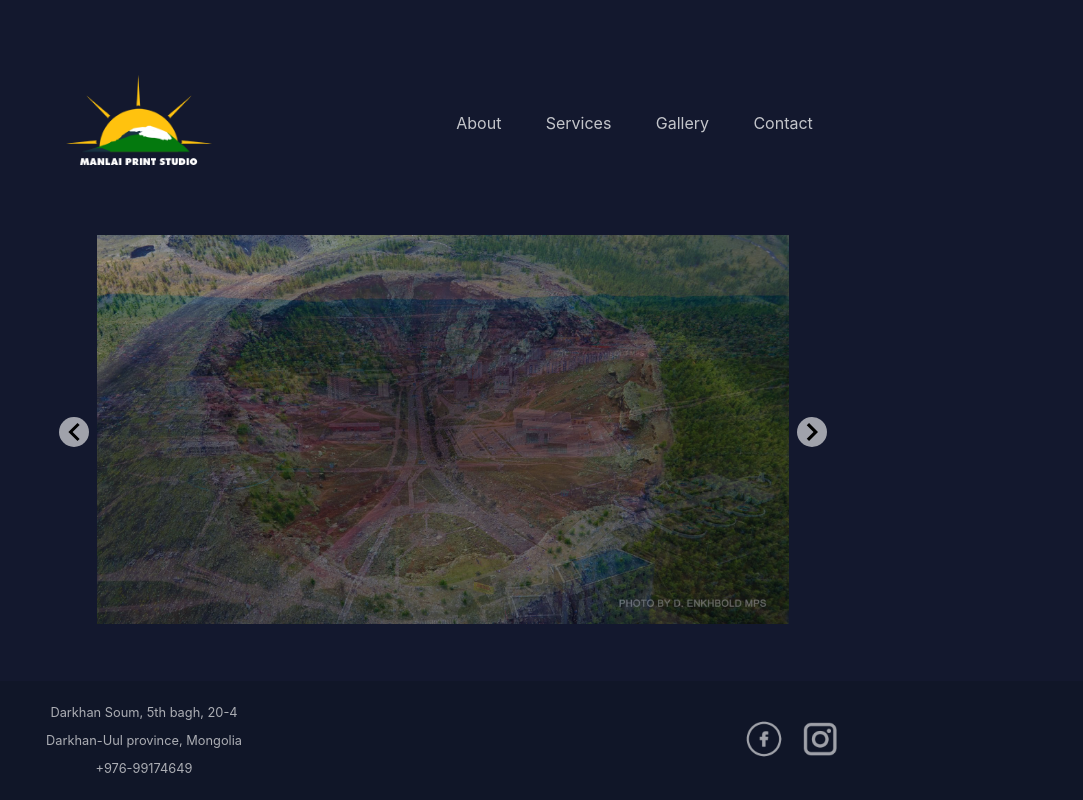
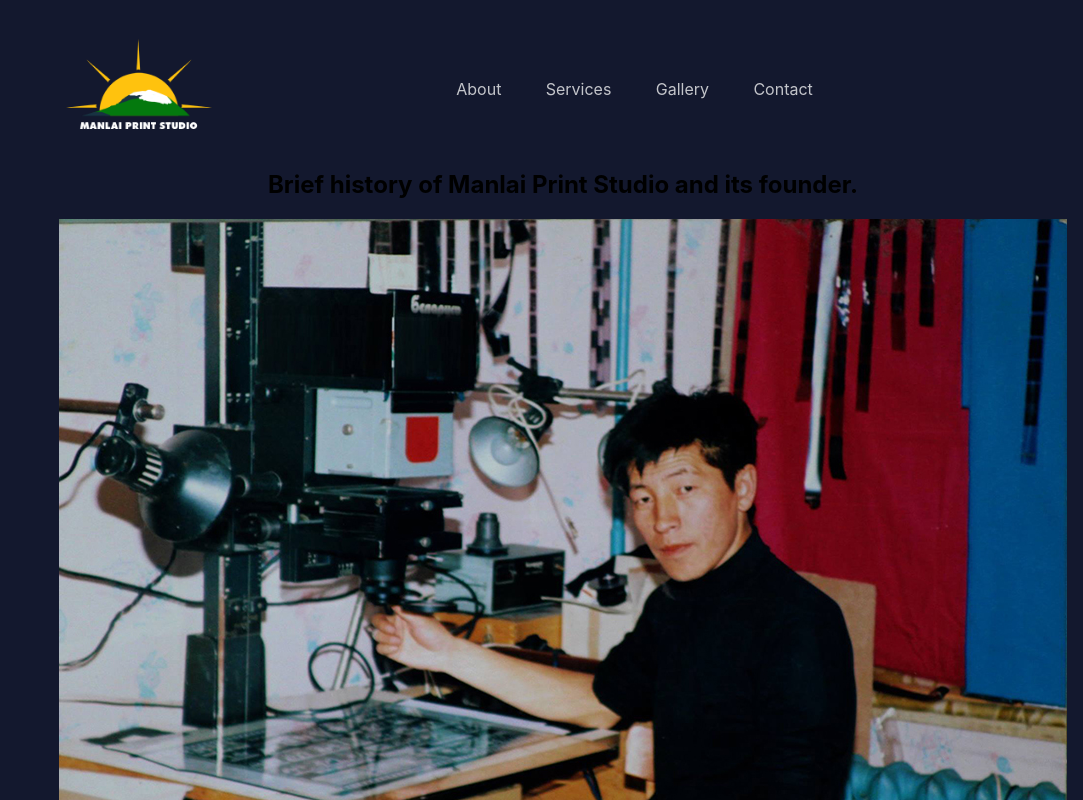
Before and after one commit to manduulya/manlai-print, a React (Create React App) app: page /about in a window 1280 px wide. Shown: the top 800 px of the page, without its empty margins (197-1280 px from the left). Built offline with nearby package versions, Linux system fonts and the light colour scheme.

Commit message:
Routings handled

```diff
--- /dev/null
+++ b/src/components/About/About.css
@@ -0,0 +1,3 @@
+.about-page {
+    min-height: 100vh;
+}
--- /dev/null
+++ b/src/components/About/About.js
@@ -0,0 +1,17 @@
+import React from 'react';
+import './About.css';
+import Hero from '../../assets/hero.jpg'
+
+export default function About() {
+    return (
+        <section className='about-page'>
+            <h2>Brief history of Manlai Print Studio and its founder.</h2>
+            <img src={Hero} alt='founder' />
+            <p>Lorem ipsum dolor sit amet, consectetur adipiscing elit. Cras scelerisque ante in eleifend cursus. Mauris faucibus urna mauris, vel tempor dolor viverra eget. Quisque at sodales lorem. Fusce finibus malesuada nibh, nec placerat lorem luctus in. Donec erat felis, efficitur non ligula vitae, rutrum mattis erat. Donec ullamcorper ornare nisi quis ullamcorper. Donec pretium id nunc et congue. Maecenas suscipit varius diam, ut tincidunt odio pretium nec. Cras at tincidunt risus. Quisque auctor enim nisi, at tempor sem tincidunt id. Praesent egestas, nunc ac finibus interdum, odio leo lobortis lectus, id interdum sapien massa vel lacus.
+
+                Donec vel nulla at purus lacinia consectetur eu dignissim tortor. Vestibulum ut lectus in nisl tempus dapibus quis a ipsum. Aenean rutrum, est vel tincidunt auctor, libero magna ultrices dolor, vehicula vestibulum purus sapien non nisi. Morbi porttitor libero quis tempor placerat. Mauris sagittis vestibulum mauris, sit amet sagittis neque commodo non. Class aptent taciti sociosqu ad litora torquent per conubia nostra, per inceptos himenaeos. Integer luctus pellentesque dui vitae ultricies. Vivamus eleifend at ex id feugiat.
+
+                Nulla non orci nec justo accumsan tristique. Pellentesque sit amet rutrum lacus, quis gravida odio. Praesent quis urna viverra, rhoncus ligula a, vehicula odio. Cras ac tincidunt magna. Proin et odio at purus pharetra condimentum eget et nibh. Orci varius natoque penatibus et magnis dis parturient montes, nascetur ridiculus mus. Curabitur cursus nulla at rutrum fermentum. Sed ac dictum enim. Donec vestibulum ligula quis sollicitudin sagittis. Nullam venenatis tellus et sagittis eleifend. Fusce non justo a leo semper eleifend vitae vitae dui. In consequat tempus sapien a mollis. Sed luctus commodo sapien vitae hendrerit. Mauris bibendum semper erat vel faucibus. Donec vulputate tellus vitae leo eleifend rutrum.</p>
+        </section>
+    )
+}
--- a/src/components/App/App.css
+++ b/src/components/App/App.css
@@ -7,5 +7,4 @@
     display: flex;
     flex-wrap: wrap;
     align-content: space-between;
-
 }
--- a/src/components/App/App.js
+++ b/src/components/App/App.js
@@ -1,14 +1,21 @@
 import './App.css';
 import Display from '../display/display';
 import Footer from '../footer/footer';
-import Header from '../header/header'
-
+import Header from '../header/header';
+import { Routes, Route } from 'react-router-dom'
+import About from '../About/About'
+import Services from '../Services/Services'
 
 function App() {
   return (
     <div className="App-wrapper">
       <Header />
-      <Display />
+      <Routes>
+        <Route path='/' element={<Display />} />
+        <Route path='/about' element={<About />} />
+        <Route path='/services' element={<Services />} />
+      </Routes>
+
       <Footer />
     </div>
   );
--- /dev/null
+++ b/src/components/Services/Services.js
@@ -0,0 +1,9 @@
+import React from 'react'
+
+export default function Services() {
+    return (
+        <section className='services-page'>
+            <div>Hello</div>
+        </section>
+    )
+}
--- a/src/components/footer/footer.css
+++ b/src/components/footer/footer.css
@@ -1,4 +1,6 @@
 .footer-section {
+    left: 0;
+    bottom: 0;
     width: 100%;
 }
 .footer-wrap {
@@ -21,3 +23,6 @@
 .address {
     font-size: 0.8rem;
 }
+.social-link:hover {
+    opacity: .9;
+}
--- a/src/components/footer/footer.js
+++ b/src/components/footer/footer.js
@@ -13,9 +13,9 @@ function Footer() {
                     <p>+976-99174649</p>
                 </div>
                 <div className='social-links'>
-                    <a href='https://www.facebook.com/manlai.print.studio'><img src={fb} className='social-link' alt='social-logo'></img>
+                    <a href='https://www.facebook.com/manlai.print.studio'><img src={fb} className='social-link' alt='social-logo' target='_blank' rel="noopener noreferrer"></img>
                     </a>
-                    <a href='https://www.instagram.com/m_photo_studio/'>
+                    <a href='https://www.instagram.com/m_photo_studio/' target='_blank' rel="noopener noreferrer">
                         <img src={insta} className='social-link' alt='social-logo'></img>
                     </a>
                 </div>
--- a/src/components/header/header.css
+++ b/src/components/header/header.css
@@ -1,6 +1,6 @@
 .nav-section {
     width: 100%;
-    padding-top: 4rem;
+    padding-top: 1.75rem;
     color: rgba(255,255,255,.75);
     font-size: 1rem;
 }
@@ -12,7 +12,12 @@
 .nav-logo {
     width: 10rem;
 }
+.nav-ul a {
+    text-decoration: none;
+}
 .nav-li {
+    color: rgba(255,255,255,.75);
+    text-decoration: none;
     box-sizing: border-box;
     list-style-type: none;
     display: inline;
--- a/src/components/header/header.js
+++ b/src/components/header/header.js
@@ -1,21 +1,31 @@
 import React from 'react';
 import './header.css'
 import logo from '../../assets/mps-logo.png'
+import { Link } from 'react-router-dom'
 
 function Header() {
     return (
         <section className='nav-section'>
             <nav className='nav-wrapper'>
-                <img src={logo} alt='mps-logo' className='nav-logo' />
+                <Link to='/'>
+                    <img src={logo} alt='mps-logo' className='nav-logo' />
+                </Link>
                 <ul className='nav-ul'>
-                    <li className='nav-li'>About</li>
-                    <li className='nav-li'>Services</li>
-                    <li className='nav-li'>Gallery</li>
-                    <li className='nav-li'>Contact</li>
+                    <Link to='/about'>
+                        <li className='nav-li'>About</li>
+                    </Link>
+                    <Link to='/services'>
+                        <li className='nav-li'>Services</li>
+                    </Link>
+                    <Link to='/gallery'>
+                        <li className='nav-li'>Gallery</li>
+                    </Link>
+                    <Link to='/contact' >
+                        <li className='nav-li'>Contact</li>
+                    </Link>
                 </ul>
             </nav>
         </section>
     )
 }
-
 export default Header;
```
Also changed, not shown: src/components/display/display.js (+0 -16 lines), src/assets/hero.jpg (added), src/components/Services/Services.css (added).
